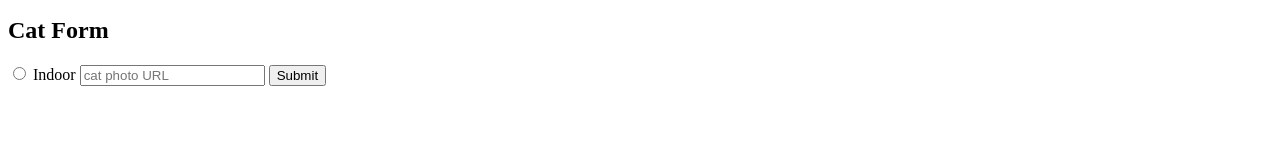
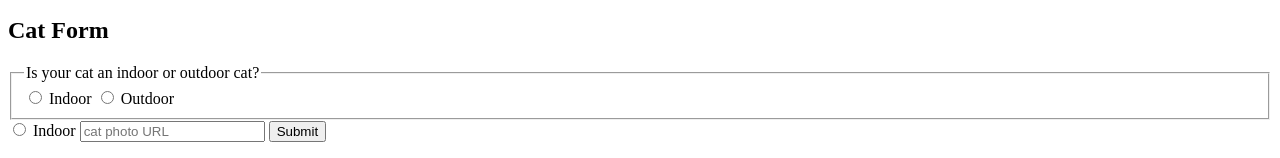
Before and after one commit to darma14/fcc-nrwd, a plain HTML site: page ch1.html in a window 1280 px wide. Shown: the part 1393-1551 px from the top of the page. Before the commit the page ends 1495 px from the top, so only its background shows below. Drawn offline with Linux system fonts and the light colour scheme.

Commit message:
Update ch1.html

```diff
--- a/ch1.html
+++ b/ch1.html
@@ -34,6 +34,11 @@
         <section>
             <h2>Cat Form</h2>
             <form action="https://freecatphotoapp.com/submit-cat-photo">
+                <fieldset>
+                    <legend>Is your cat an indoor or outdoor cat?</legend>
+                    <label><input id="indoor" type="radio" name="indoor-outdoor" value="indoor"> Indoor</label>
+                    <label><input id="outdoor" type="radio" name="indoor-outdoor" value="outdoor"> Outdoor</label>
+                </fieldset>
                 <input type="radio"> Indoor
                 <input type="text" name="catphotourl" placeholder="cat photo URL" required>
                 <button type="submit">Submit</button>
```
